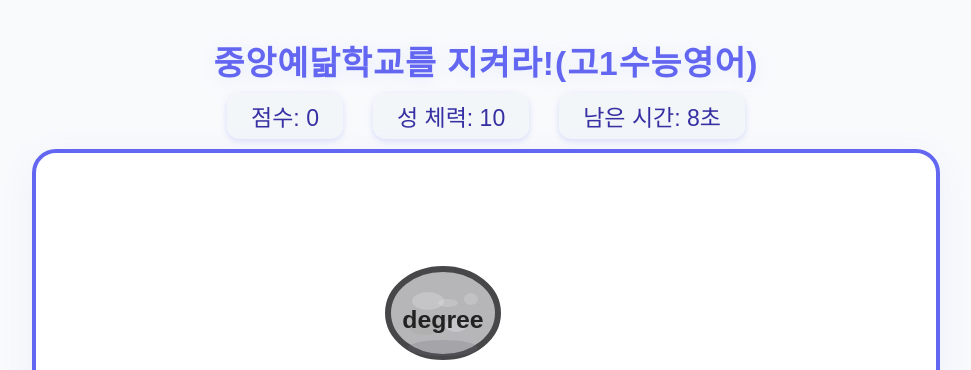
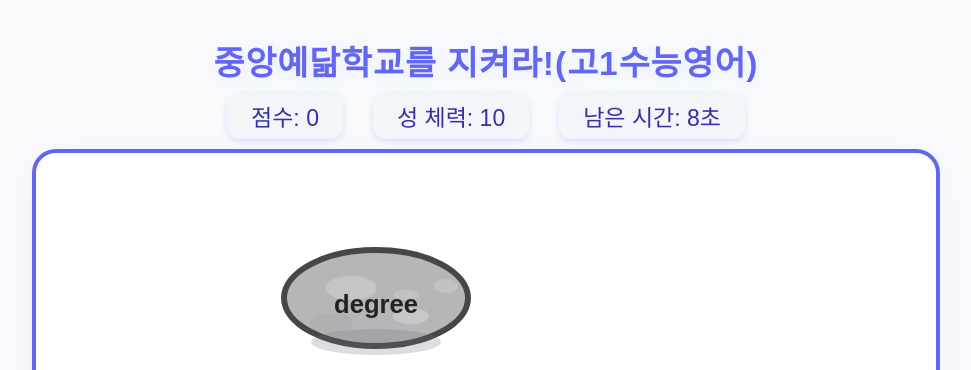
Before and after one commit to juno131/savecyca, a plain HTML site: page index.html in a window 1280 px wide. Both pictures are taken after a click on the button "게임 시작". Shown: the top 370 px of the page, without its empty margins (154-1125 px from the left). Drawn offline with Linux system fonts and the light colour scheme.

Commit message:
Update index.html

```diff
--- a/index.html
+++ b/index.html
@@ -45,12 +45,12 @@
       letter-spacing: 1.1px;
     }
     #weaponStone {
-      position: absolute; left: 165px; top: 190px;
-      width: 130px; height: 105px; z-index: 10;
+      position: absolute; left: 135px; top: 170px;
+      width: 210px; height: 120px; z-index: 10;
       transition: left 1s cubic-bezier(.6,-0.3,.7,1.2), top 1s cubic-bezier(.6,-0.3,.7,1.2), transform 1s cubic-bezier(.6,-0.3,.7,1.2);
     }
-    .stone-svg { width: 130px; height: 105px; display: block; transition: 0.25s;}
-    .stone-word { font-size: 1.55rem; font-weight: bold; fill: #222; text-anchor: middle; dominant-baseline: middle; pointer-events: none; user-select: none;}
+    .stone-svg { width: 210px; height: 120px; display: block; transition: 0.25s;}
+    .stone-word { font-size: 1.4rem; font-weight: bold; fill: #222; text-anchor: middle; dominant-baseline: middle; pointer-events: none; user-select: none;}
     #arrow {
       position: absolute; z-index: 50;
       width: 70px; height: 12px;
@@ -112,7 +112,6 @@
   <script>
     const shuffleChoices = true;
     let words = [];
-
     function shuffle(array) {
       for (let i = array.length - 1; i > 0; i--) {
         const j = Math.floor(Math.random() * (i + 1));
@@ -122,17 +121,18 @@
 
     let score = 0, castleHp = 10, current = 0, timer = null, timeLeft = 10, gameOn = false, animating = false;
 
+    // ▶️ 바위 SVG : 가로폭 210, 세로 120으로 더 넓게!
     function stoneSVG(word) {
       return `
-      <svg class="stone-svg" viewBox="0 0 130 105">
-        <ellipse cx="67" cy="55" rx="55" ry="44" fill="#b6b6b8" stroke="#47474a" stroke-width="6"/>
-        <ellipse cx="52" cy="43" rx="16" ry="9" fill="#d1d1d4" opacity="0.55"/>
-        <ellipse cx="80" cy="67" rx="11" ry="7" fill="#e6e6eb" opacity="0.35"/>
-        <ellipse cx="95" cy="41" rx="7" ry="6" fill="#fff" opacity="0.17"/>
-        <ellipse cx="49" cy="70" rx="15" ry="7" fill="#a2a2a2" opacity="0.29"/>
-        <ellipse cx="72" cy="45" rx="10" ry="4" fill="#fff" opacity="0.17"/>
-        <ellipse cx="67" cy="90" rx="35" ry="8" fill="#6c6c75" opacity="0.23"/>
-        <text x="67" y="63" font-size="1.55rem" font-family="'Pretendard','Noto Sans KR',sans-serif"
+      <svg class="stone-svg" viewBox="0 0 210 120">
+        <ellipse cx="105" cy="60" rx="92" ry="48" fill="#b6b6b8" stroke="#47474a" stroke-width="6"/>
+        <ellipse cx="80" cy="50" rx="26" ry="12" fill="#d1d1d4" opacity="0.55"/>
+        <ellipse cx="140" cy="78" rx="18" ry="8" fill="#e6e6eb" opacity="0.35"/>
+        <ellipse cx="175" cy="48" rx="12" ry="7" fill="#fff" opacity="0.17"/>
+        <ellipse cx="60" cy="85" rx="22" ry="10" fill="#a2a2a2" opacity="0.29"/>
+        <ellipse cx="135" cy="57" rx="13" ry="5" fill="#fff" opacity="0.17"/>
+        <ellipse cx="105" cy="104" rx="65" ry="13" fill="#6c6c75" opacity="0.23"/>
+        <text x="105" y="68" font-size="1.6rem" font-family="'Pretendard','Noto Sans KR',sans-serif"
          fill="#222" font-weight="bold" text-anchor="middle" dominant-baseline="middle">${word}</text>
       </svg>
       `;
@@ -149,8 +149,8 @@
       goblin.style.width = "120px";
       const stone = document.getElementById('weaponStone');
       stone.innerHTML = '';
-      stone.style.left = '165px';
-      stone.style.top = '190px';
+      stone.style.left = '135px';
+      stone.style.top = '170px';
       stone.style.transform = 'translate(0px,0px)';
       document.getElementById('choices').innerHTML = '';
       const arrow = document.getElementById('arrow');
@@ -178,6 +178,7 @@
       document.getElementById('gameArea').style.display = 'none';
       document.getElementById('infoBar').style.display = 'none';
       document.getElementById('restartBtn').style.display = '';
+      document.getElementById('choices').innerHTML = ''; // <- 게임 종료시 보기 지움
       if(message) alert(message);
     }
 
@@ -196,14 +197,9 @@
         goblin.style.width = "120px";
         const stone = document.getElementById('weaponStone');
         stone.innerHTML = stoneSVG(words[current].word);
-        stone.style.left = '165px';
-        stone.style.top = '190px';
-        stone.style.transform = 'translate(0,0)';
-        setTimeout(()=>{
-          stone.style.left = '340px';
-          stone.style.top = '130px';
-          stone.style.transform = 'translateY(-25px)';
-        }, 100);
+        stone.style.left = '235px';
+        stone.style.top = '110px';
+        stone.style.transform = 'translateY(-25px)';
         setTimeout(() => {
           let q = words[current];
           let choices = [q.meaning, ...q.wrongs];
@@ -228,7 +224,6 @@
           let q = words[current];
           castleHp -= 1;
           setCastleImg();
-          document.getElementById('castleHp').textContent = '성 체력: ' + castleHp; // 바로 갱신
           document.getElementById('goblinImg').src = "3.png";
           showFeedback(q.word, q.meaning, false);
           setTimeout(() => { current++; nextQuestion(); }, 1800);
@@ -275,7 +270,6 @@
       } else {
         castleHp -= 1;
         setCastleImg();
-        document.getElementById('castleHp').textContent = '성 체력: ' + castleHp; // 바로 갱신
         document.getElementById('goblinImg').src = "3.png";
       }
       showFeedback(q.word, q.meaning, isCorrect);
@@ -322,7 +316,7 @@
       }
     });
 
-    // words.txt 불러오기
+    // 단어 데이터 불러오기 (words.txt가 같은 폴더에 있어야 함!)
     fetch('words.txt')
       .then(res => res.text())
       .then(txt => {
```
